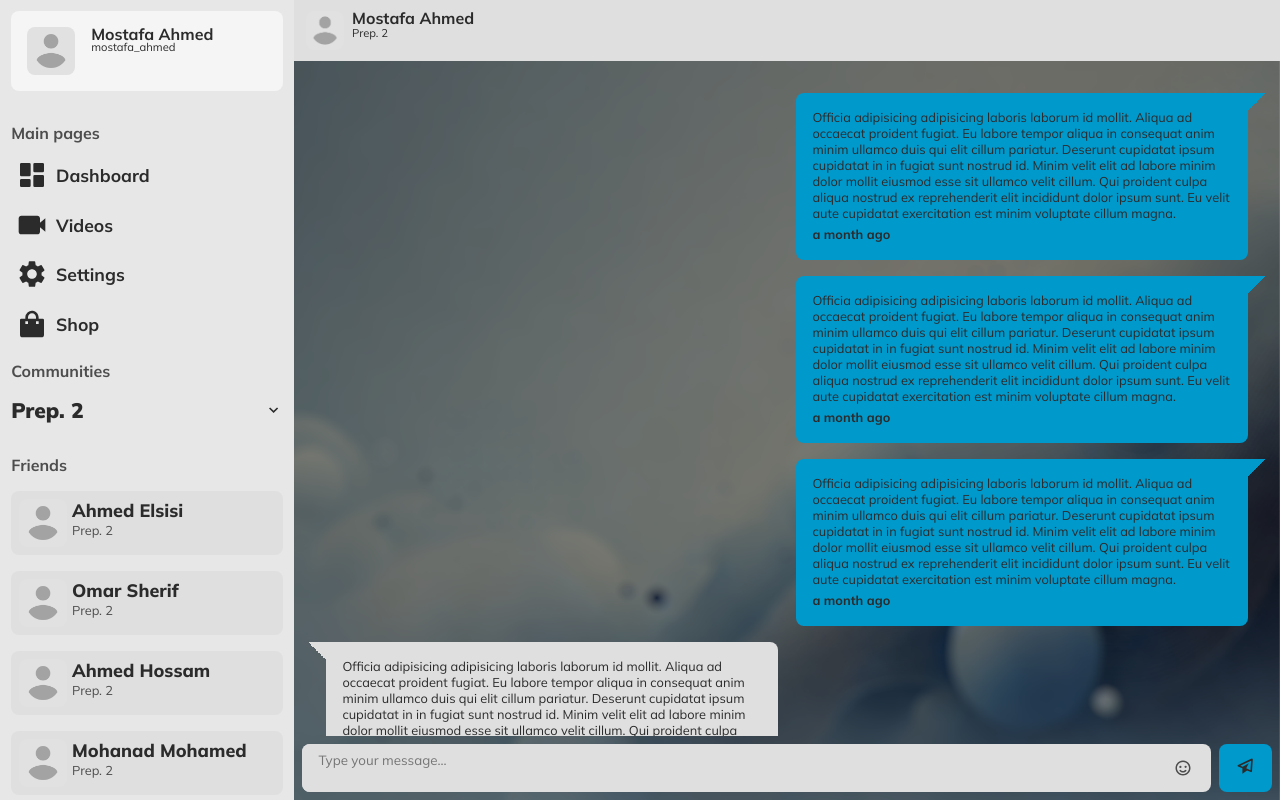
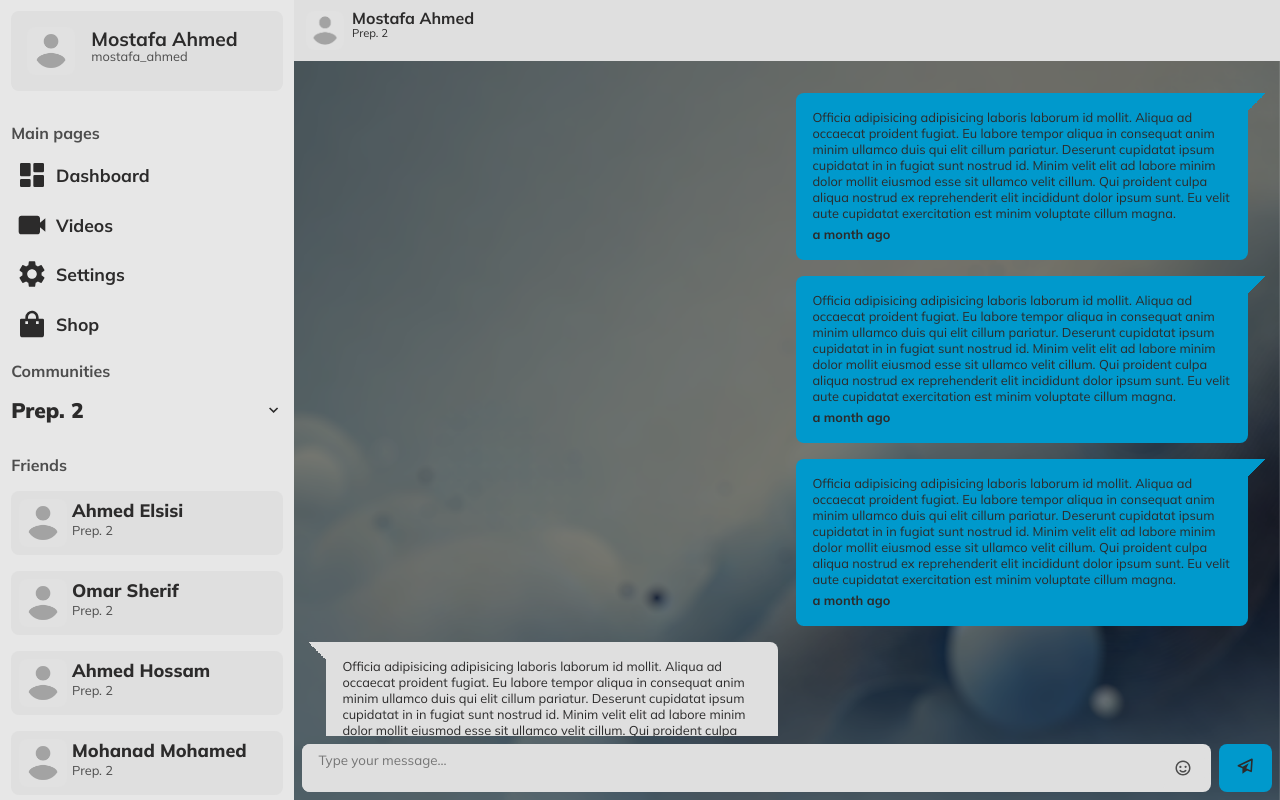
Before and after one commit to CodeTutorial4Web/alseyahia-show, a React (Create React App) app: page /conversation/1355 in a window 1280 px wide. Built offline with nearby package versions, Linux system fonts and the light colour scheme.

Commit message:
Solving some design issues

```diff
--- a/src/assets/css/conversation.css
+++ b/src/assets/css/conversation.css
@@ -46,29 +46,29 @@
     list-style: none;
 }
 
-.conversationSection .user p {
+.conversationSection>.user p {
     font-weight: 700;
     line-height: .9rem;
     font-size: 1rem;
 }
 
-.conversationSection .user span {
+.conversationSection>.user span {
     font-size: .7rem;
 }
 
-.conversationSection .user b {
+.conversationSection>.user b {
     font-size: .7rem;
 }
 
-.conversationSection .user b.online {
+.conversationSection>.user b.online {
     color: rgb(0, 173, 0);
 }
 
-.conversationSection .user b.offline {
+.conversationSection>.user b.offline {
     color: rgb(222, 46, 46);
 }
 
-.conversationSection .user .userData {
+.conversationSection>.user .userData {
     display: flex;
     flex-direction: column;
 }
--- a/src/assets/css/sideNavbar.css
+++ b/src/assets/css/sideNavbar.css
@@ -32,7 +32,7 @@
     display: flex;
     justify-content: space-between;
     align-items: center;
-    background: var(--bg-color-2);
+    background: var(--card-bg);
     padding: 1rem;
     margin: .7rem .7rem 0 .7rem;
     border-radius: .5rem;
@@ -79,6 +79,7 @@
 .sideNavbar__userData .sideNavbar__userData__name span {
     font-size: .8rem;
     line-height: .7rem;
+    color: var(--gray-color);
 }
 
 .navSubheadingLink {
--- a/src/components/navbars/SideNavbar.js
+++ b/src/components/navbars/SideNavbar.js
@@ -31,14 +31,14 @@ export default function SideNavbar() {
           <FaBars />
         </button>
 
-        <div className="user">
+        <Link to="/profile/12" className="user">
           <UserAvatar scale={1} avatarImage={null} />
 
           <div className="sideNavbar__userData__name">
             <p>Mostafa Ahmed</p>
             <span>mostafa_ahmed</span>
           </div>
-        </div>
+        </Link>
       </div>
 
       <div className="sideNavbarLinks">
```
